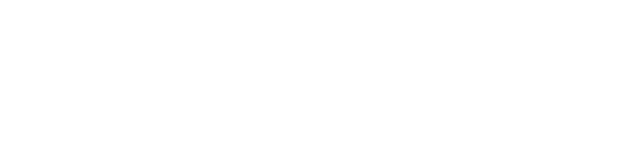
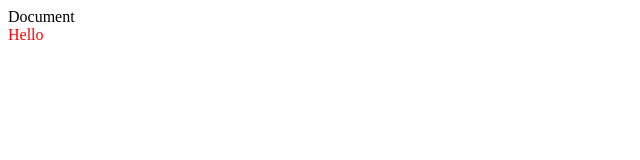
Before and after one commit to kevine06/tuto_git, a plain HTML site: page index.html in a window 1280 px wide. Shown: the whole page, without its empty margins (0-640 px from the left). Drawn offline with Linux system fonts and the light colour scheme.

Commit message:
ajout de modification

```diff
--- a/index.html
+++ b/index.html
@@ -3,9 +3,10 @@
 <head>
     <meta charset="UTF-8">
     <meta name="viewport" content="width=device-width, initial-scale=1.0">
+    <link rel="stylesheet" href="style.css"
     <title>Document</title>
 </head>
 <body>
-
+    <div>Hello</div>
 </body>
 </html>
--- /dev/null
+++ b/style.css
@@ -0,0 +1,4 @@
+div{
+    font-style: bold;
+    color: red;
+}
```
